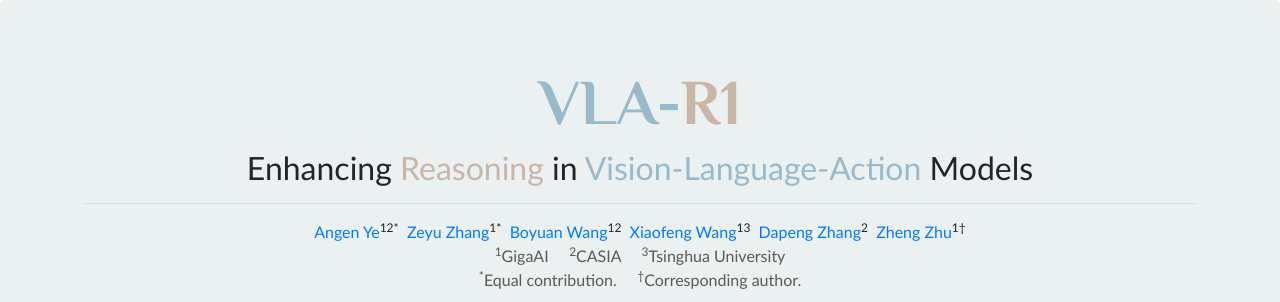
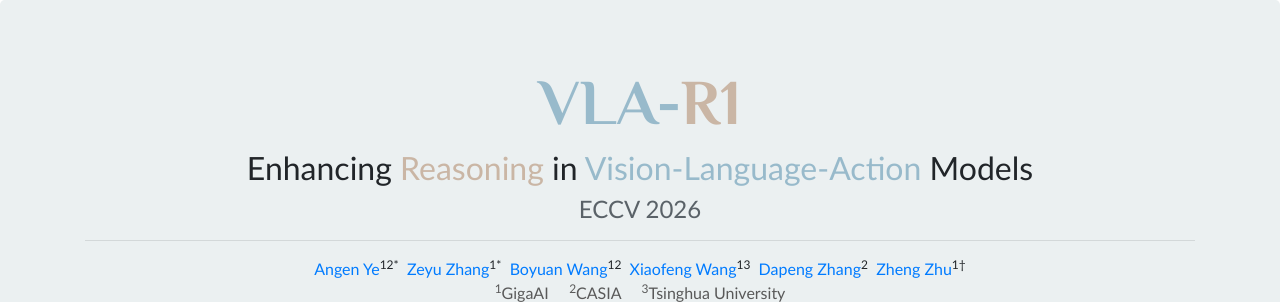
Before and after one commit to GigaAI-research/VLA-R1, a plain HTML site: page index.html in a window 1280 px wide. Shown: the top 302 px of the page. Drawn offline with nearby package versions, Linux system fonts and the light colour scheme; some icons are missing.

Commit message:
Update conference year in index.html

```diff
--- a/index.html
+++ b/index.html
@@ -48,7 +48,7 @@
               </b>
             </h1>
             <h2>Enhancing <span style="color: #CAB6A5">Reasoning</span> in <span style="color: #98BACB">Vision-Language-Action</span> Models</h2>
-            <!-- <h4 style="color:#5a6268;">Conference 2026</h4> -->
+            <h4 style="color:#5a6268;">ECCV 2026</h4>
             <hr>
             <a href="#">Angen Ye</a><sup>12*</sup>&nbsp;
             <a href="https://steve-zeyu-zhang.github.io/">Zeyu Zhang</a><sup>1*</sup>&nbsp;
```
